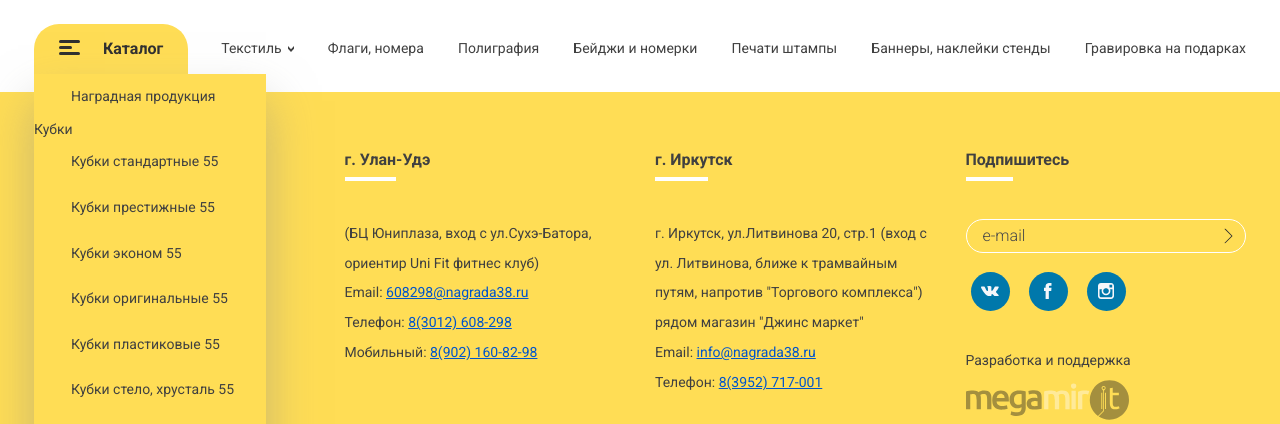
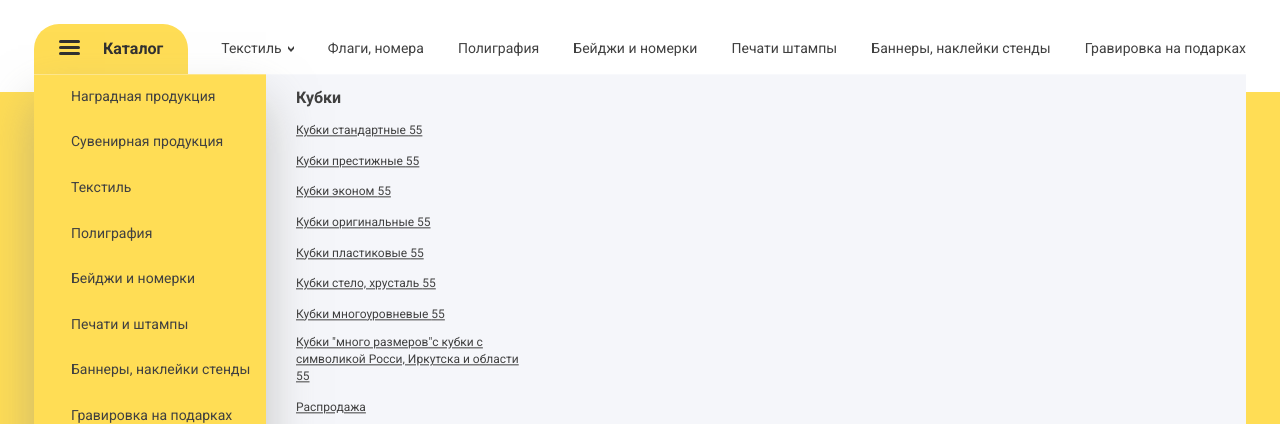
Before and after one commit to egor-eremin/reward__frontend, a plain HTML site: page index.html in a window 1280 px wide. Both pictures are taken after a click on the button "Каталог". Shown: the part 375-799 px from the top of the page. Drawn offline with Linux system fonts and the light colour scheme.

Commit message:
edit category-menu

```diff
--- a/app/js/main.js
+++ b/app/js/main.js
@@ -19,7 +19,13 @@ $(document).ready(function() {
     })();
     (function openCategoryMenu() {
         $('#open-category-menu').on('click', function () {
-            $('#open-category-menu').toggleClass('open');
+            if ($(this).hasClass('open')) {
+                $('.category-menu').removeClass('show');
+                $(this).removeClass('open');
+            } else {
+                $(this).addClass('open');
+                $('.category-menu').addClass('show');
+            }
         });
     })();
 
--- a/app/main.css
+++ b/app/main.css
@@ -763,6 +763,7 @@ svg {
 .main-wrapper {
     display: flex;
     flex-direction: column;
+    overflow: hidden;
 }
 .development__text {
     font-size: 0.875rem;
@@ -988,6 +989,7 @@ svg {
     align-items: center;
     justify-content: space-between;
     margin-bottom: 18px;
+    position: relative;
 }
 .menu-catalog__list {
     display: flex;
@@ -1085,12 +1087,15 @@ svg {
     position: relative;
 }
 .category-menu {
-    min-width: 232px;
-    background-color: #ffdd55;
-    box-shadow: 0px 27px 46px 0px rgba(146, 146, 136, 0.51);
+    /*min-width: 232px;*/
+    bottom: 0;
+    left: 10px;
+    width: calc(100% - 20px);
     opacity: 0;
     visibility: hidden;
     transition: .3s ease-in-out;
+    transform: translateY(100%);
+    z-index: 10;
 }
 .category-menu__item {
     font-size: 0.875rem;
@@ -1109,15 +1114,15 @@ svg {
     position: absolute;
     opacity: 0;
     transition: .3s ease-in-out;
+    z-index: 10;
 }
 .category-menu__item:hover {
     background-color: #0078ab;
-    color: #fff;
 }
 .category-menu__item:hover > a::before {
     opacity: 1;
 }
-.category-menu__item a {
+.category-menu__item > a {
     padding: 13px 15px 13px 37px;
     width: 100%;
     position: relative;
@@ -1129,6 +1134,46 @@ svg {
 .menu-catalog_button.open {
     border-radius: 25px 25px 0 0;
 }
+.menu-catalog_button.open .catalog-burger__line:nth-child(2) {
+    width: 21px;
+}
 .category-menu__sub-wrapper {
-    top
+    position: absolute;
+    top: 0;
+    left: 232px;
+    width: calc(100% - 232px);
+    background-color: #f5f6fa;
+    z-index: -1;
+    padding: 13px 30px;
+    display: flex;
+    flex-wrap: wrap;
 }
+.category-menu__list {
+    width: 232px;
+    background-color: #ffdd55;
+    box-shadow: 0px 27px 46px 0px rgba(146, 146, 136, 0.51);
+}
+.category-menu.show {
+    opacity: 1;
+    visibility: visible;
+}
+.category-menu__item:hover > a {
+    color: #fff;
+}
+.category-menu__sub-item a {
+    font-size: 12px;
+    text-decoration: underline;
+}
+.category-menu__sub-item a:hover {
+    text-decoration: none;
+}
+.category-menu__sub-item_title {
+    font-weight: 700;
+    font-size: 1rem;
+}
+.category-menu__list-sub {
+    width: 25%;
+}
+.category-menu__sub-item + .category-menu__sub-item {
+    margin-top: 11px;
+}
--- a/index.html
+++ b/index.html
@@ -219,92 +219,6 @@
                                 </span>
                                 Каталог
                             </button>
-                                <div class="category-menu">
-                                    <ul class="category-menu__list">
-                                        <li class="category-menu__item">
-                                            <a href="#">Наградная продукция</a>
-                                            <div class="category-menu__sub-wrapper">
-                                                <ul class="__list-sub">
-                                                    <li class="category-menu__sub-item category-menu__sub-item_title">
-                                                        Кубки
-                                                    </li>
-                                                    <li class="category-menu__sub-item">
-                                                        <a href="#">
-                                                            Кубки стандартные <span>55</span>
-                                                        </a>
-                                                    </li>
-                                                    <li class="category-menu__sub-item">
-                                                        <a href="#">
-                                                            Кубки престижные <span>55</span>
-                                                        </a>
-                                                    </li>
-                                                    <li class="category-menu__sub-item">
-                                                        <a href="#">
-                                                            Кубки эконом <span>55</span>
-                                                        </a>
-                                                    </li>
-                                                    <li class="category-menu__sub-item">
-                                                        <a href="#">
-                                                            Кубки оригинальные <span>55</span>
-                                                        </a>
-                                                    </li>
-                                                    <li class="category-menu__sub-item">
-                                                        <a href="#">
-                                                            Кубки пластиковые <span>55</span>
-                                                        </a>
-                                                    </li>
-                                                    <li class="category-menu__sub-item">
-                                                        <a href="#">
-                                                            Кубки стело, хрусталь <span>55</span>
-                                                        </a>
-                                                    </li>
-                                                    <li class="category-menu__sub-item">
-                                                        <a href="#">
-                                                            Кубки многоуровневые <span>55</span>
-                                                        </a>
-                                                    </li>
-                                                    <li class="category-menu__sub-item">
-                                                        <a href="#">
-                                                            Кубки "много размеров"с
-                                                            кубки с символикой Росси,
-                                                            Иркутска и области <span>55</span>
-                                                        </a>
-                                                    </li>
-                                                    <li class="category-menu__sub-item category-menu__sub-item_sale">
-                                                        <a href="#">
-                                                            Распродажа
-                                                        </a>
-                                                    </li>
-                                                </ul>
-                                            </div>
-                                        </li>
-                                        <li class="category-menu__item">
-                                            <a href="#">Сувенирная продукция</a>
-                                        </li>
-                                        <li class="category-menu__item">
-                                            <a href="#">Текстиль</a>
-                                        </li>
-                                        <li class="category-menu__item">
-                                            <a href="#">Полиграфия</a>
-                                        </li>
-                                        <li class="category-menu__item">
-                                            <a href="#">Бейджи и номерки</a>
-                                        </li>
-                                        <li class="category-menu__item">
-                                            <a href="#">Печати и штампы</a>
-                                        </li>
-                                        <li class="category-menu__item">
-                                            <a href="#">Баннеры, наклейки стенды</a>
-                                        </li>
-                                        <li class="category-menu__item">
-                                            <a href="#">Гравировка на подарках</a>
-                                        </li>
-                                        <li class="category-menu__item">
-                                            <a href="#">Флаги и номера</a>
-                                        </li>
-                                    </ul>
-                                </div>
-                            <a href="#" class="close-category-menu"></a>
                         </div>
                         <ul class="menu-catalog__list">
                             <li class="menu-catalog__item menu-catalog__item_with-sub">
@@ -468,6 +382,92 @@
                                 </a>
                             </li>
                         </ul>
+                        <div class="category-menu">
+                            <ul class="category-menu__list">
+                                <li class="category-menu__item">
+                                    <a href="#">Наградная продукция</a>
+                                    <div class="category-menu__sub-wrapper">
+                                        <ul class="category-menu__list-sub">
+                                            <li class="category-menu__sub-item category-menu__sub-item_title">
+                                                Кубки
+                                            </li>
+                                            <li class="category-menu__sub-item">
+                                                <a href="#">
+                                                    Кубки стандартные <span>55</span>
+                                                </a>
+                                            </li>
+                                            <li class="category-menu__sub-item">
+                                                <a href="#">
+                                                    Кубки престижные <span>55</span>
+                                                </a>
+                                            </li>
+                                            <li class="category-menu__sub-item">
+                                                <a href="#">
+                                                    Кубки эконом <span>55</span>
+                                                </a>
+                                            </li>
+                                            <li class="category-menu__sub-item">
+                                                <a href="#">
+                                                    Кубки оригинальные <span>55</span>
+                                                </a>
+                                            </li>
+                                            <li class="category-menu__sub-item">
+                                                <a href="#">
+                                                    Кубки пластиковые <span>55</span>
+                                                </a>
+                                            </li>
+                                            <li class="category-menu__sub-item">
+                                                <a href="#">
+                                                    Кубки стело, хрусталь <span>55</span>
+                                                </a>
+                                            </li>
+                                            <li class="category-menu__sub-item">
+                                                <a href="#">
+                                                    Кубки многоуровневые <span>55</span>
+                                                </a>
+                                            </li>
+                                            <li class="category-menu__sub-item">
+                                                <a href="#">
+                                                    Кубки "много размеров"с
+                                                    кубки с символикой Росси,
+                                                    Иркутска и области <span>55</span>
+                                                </a>
+                                            </li>
+                                            <li class="category-menu__sub-item category-menu__sub-item_sale">
+                                                <a href="#">
+                                                    Распродажа
+                                                </a>
+                                            </li>
+                                        </ul>
+                                    </div>
+                                </li>
+                                <li class="category-menu__item">
+                                    <a href="#">Сувенирная продукция</a>
+                                </li>
+                                <li class="category-menu__item">
+                                    <a href="#">Текстиль</a>
+                                </li>
+                                <li class="category-menu__item">
+                                    <a href="#">Полиграфия</a>
+                                </li>
+                                <li class="category-menu__item">
+                                    <a href="#">Бейджи и номерки</a>
+                                </li>
+                                <li class="category-menu__item">
+                                    <a href="#">Печати и штампы</a>
+                                </li>
+                                <li class="category-menu__item">
+                                    <a href="#">Баннеры, наклейки стенды</a>
+                                </li>
+                                <li class="category-menu__item">
+                                    <a href="#">Гравировка на подарках</a>
+                                </li>
+                                <li class="category-menu__item">
+                                    <a href="#">Флаги и номера</a>
+                                </li>
+                            </ul>
+                        </div>
+                        <a href="#" class="close-category-menu"></a>
                     </div>
                 </div>
             </header>
```
